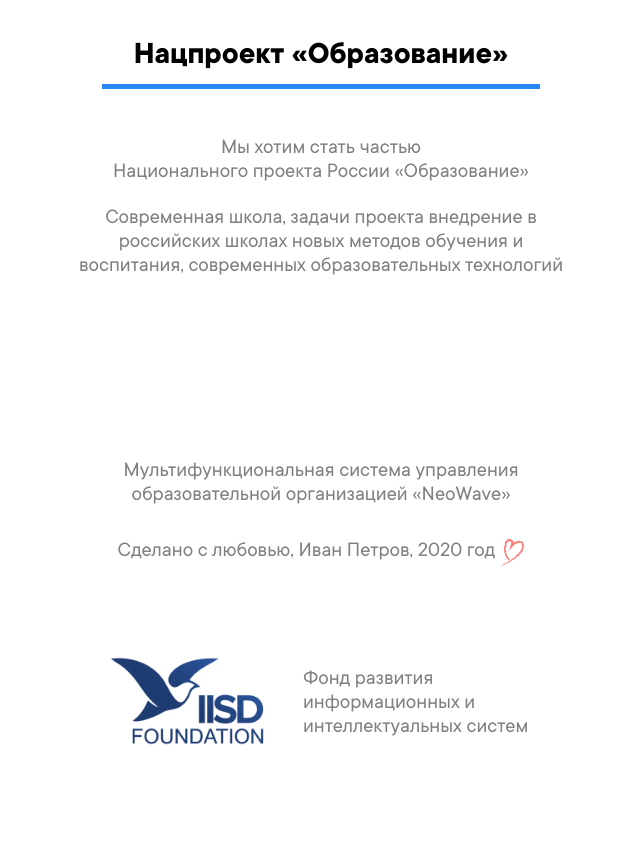
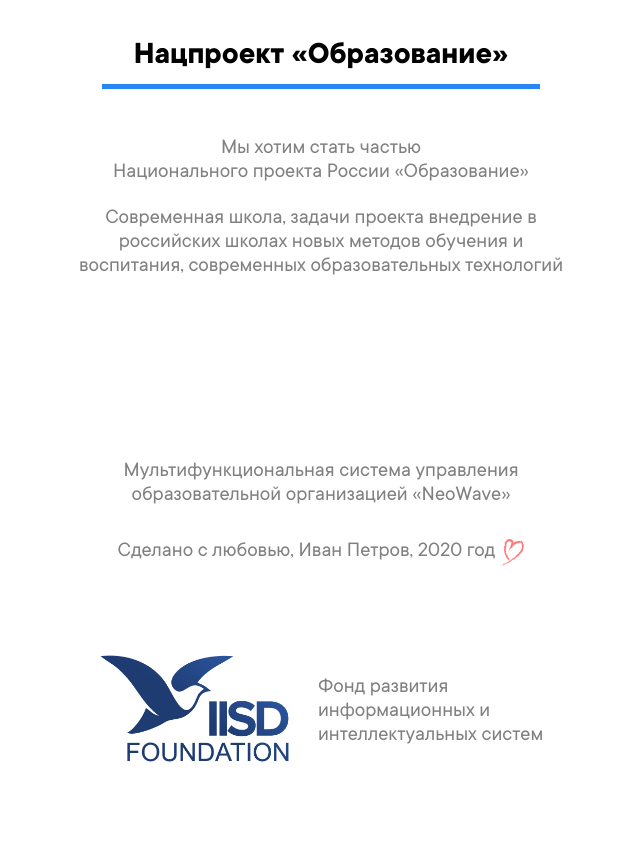
Before and after one commit to iisdf/neowave, a plain HTML site: page index.html in a window 1280 px wide. Shown: the part 3922-4763 px from the top of the page, without its empty margins (319-959 px from the left). Drawn offline with Linux system fonts and the light colour scheme.

Commit message:
Mobile compatibility fixes

```diff
--- a/styles.scss
+++ b/styles.scss
@@ -31,6 +31,18 @@ a {
   text-decoration: none;
 }
 
+p {
+  color: $gray;
+  font-size: 16pt;
+
+  @media (max-width: 1038px) {
+    font-size: 15pt;
+  }
+  @media (max-width: 768px) {
+    font-size: 14pt;
+  }
+}
+
 .accent {
   color: $azure;
 }
@@ -39,6 +51,7 @@ a {
   display: block;
   max-height: 65px;
   height: 100%;
+  width: 100%;
 }
 
 .logo-header .logo {
@@ -64,8 +77,10 @@ a {
     margin-bottom: 0;
   }
   img {
-    margin: 1em;
-    max-height: 200px;
+    margin-right: 1.5em;
+    max-width: 500px;
+    width: 100%;
+    height: auto;
   }
 }
 
@@ -81,11 +96,11 @@ a {
 
 @mixin container {
   padding: 50px 250px;
+  @media (max-width: 1038px) {
+    padding: 20px 80px;
+  }
   @media (max-width: 768px) {
     padding: 10px 20px;
-  }
-  @media (max-width: 1038px) {
-    padding: 20px 80px;
   }
 }
 
@@ -137,11 +152,6 @@ main {
     align-items: center;
     margin-bottom: 5em;
 
-    p {
-      color: $gray;
-      font-size: 16pt;
-    }
-
     &:last-child {
       margin-bottom: 2em;
     }
```
Also changed, not shown: styles.css, 1 other file.
